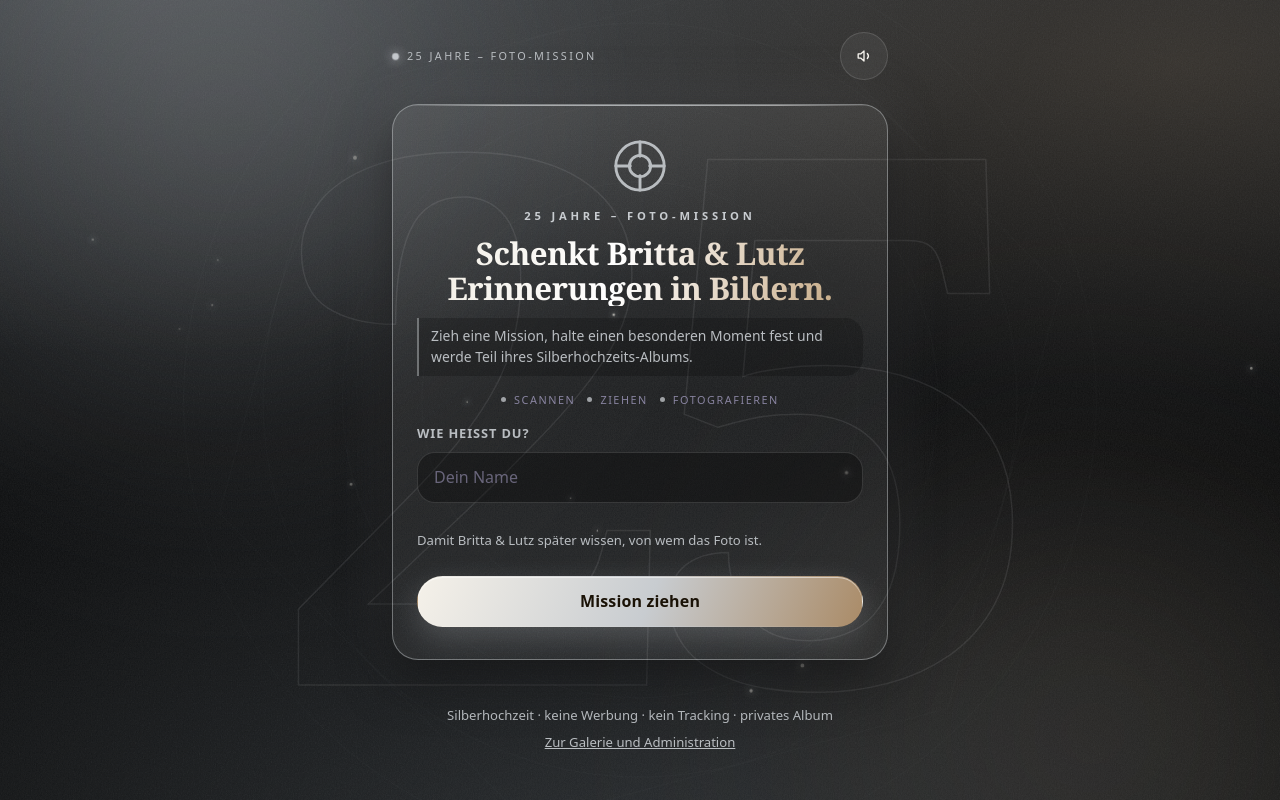
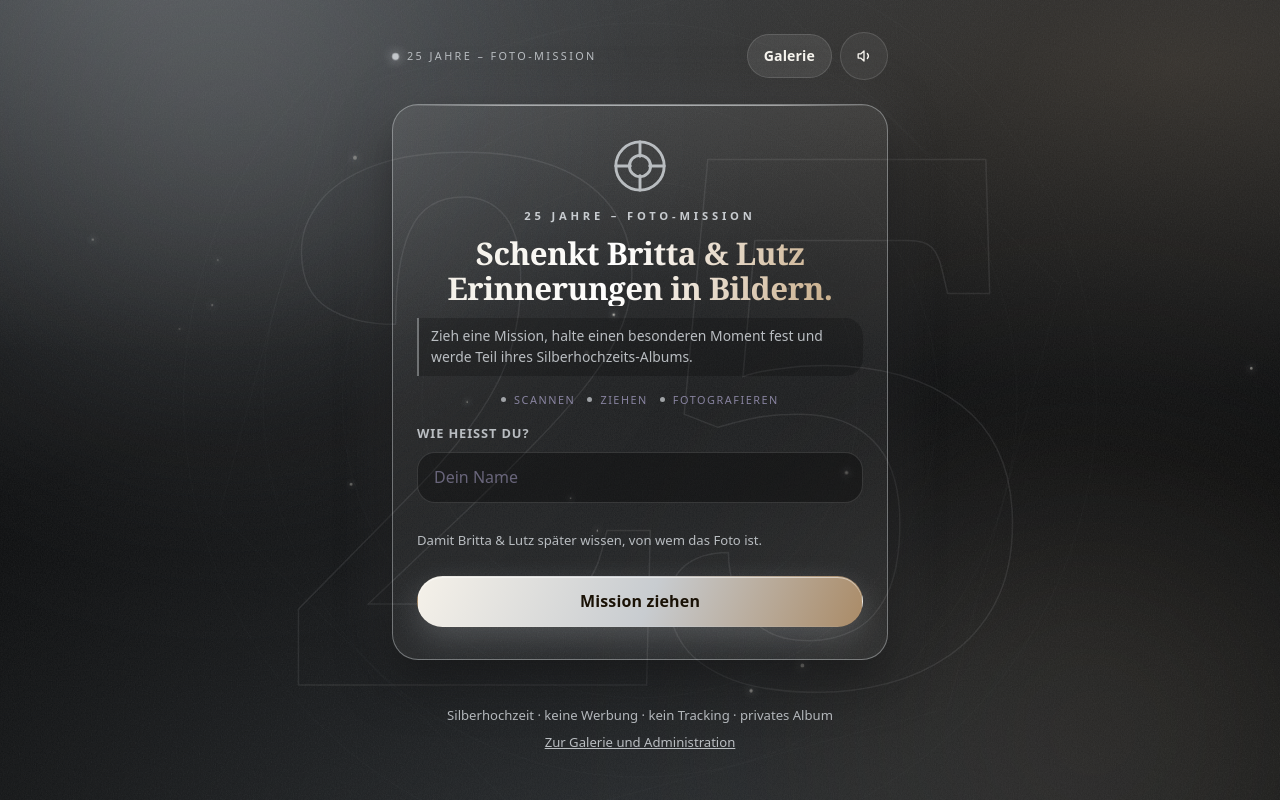
Before and after one commit to LinusUhlhorn/barmbold-foto-mission, a website with bundled scripts: page index.html in a window 1280 px wide. Built offline with nearby package versions, Linux system fonts and the light colour scheme.

Commit message:
Make gallery easy to access

```diff
--- a/assets/css/base.css
+++ b/assets/css/base.css
@@ -362,6 +362,17 @@ textarea {
   gap: var(--sp-3);
   min-height: var(--touch);
   margin-bottom: var(--sp-4);
+}
+
+.topbar__actions {
+  display: flex;
+  align-items: center;
+  gap: var(--sp-2);
+  flex: 0 0 auto;
+}
+
+.topbar__actions .btn--small {
+  min-height: 44px;
 }
 
 .brandmark {
--- a/index.html
+++ b/index.html
@@ -67,6 +67,8 @@
           <span class="brandmark__dot"></span>
           <span data-brand-label>Foto-Mission</span>
         </p>
+        <div class="topbar__actions">
+          <a class="btn btn--small btn--secondary" href="album/">Galerie</a>
           <button
             type="button"
             class="btn btn--icon"
@@ -76,6 +78,7 @@
           >
             <span class="visually-hidden">Ton ein- oder ausschalten</span>
           </button>
+        </div>
       </header>
 
       <!-- Wird nur im Testmodus eingeblendet -->
```
Lines whose indentation alone changed are shown as unchanged.
